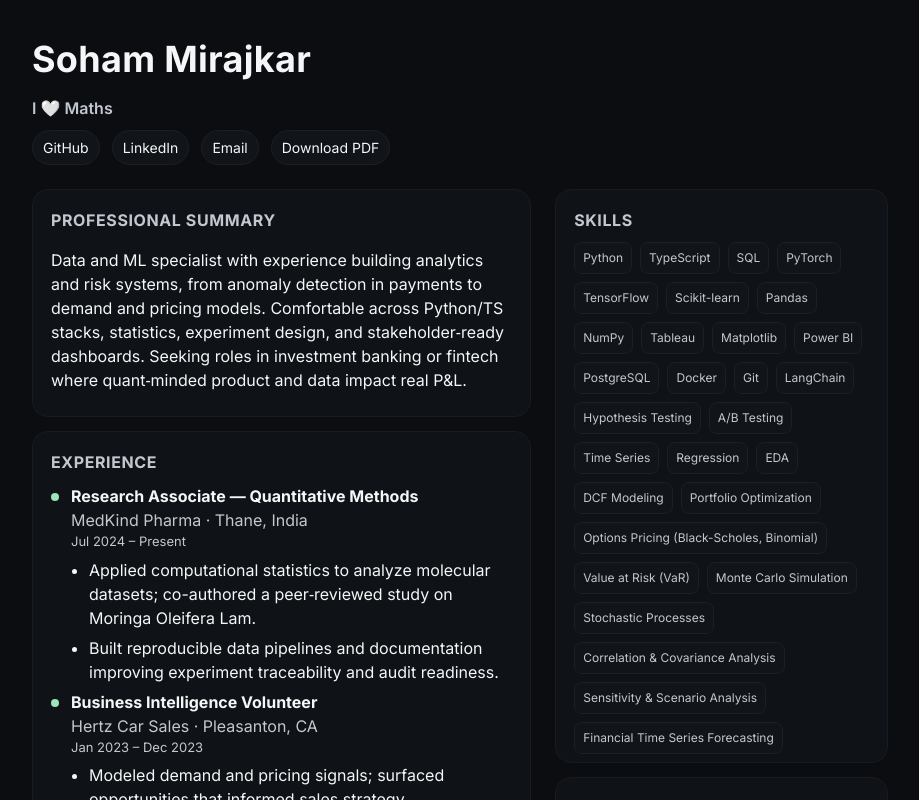
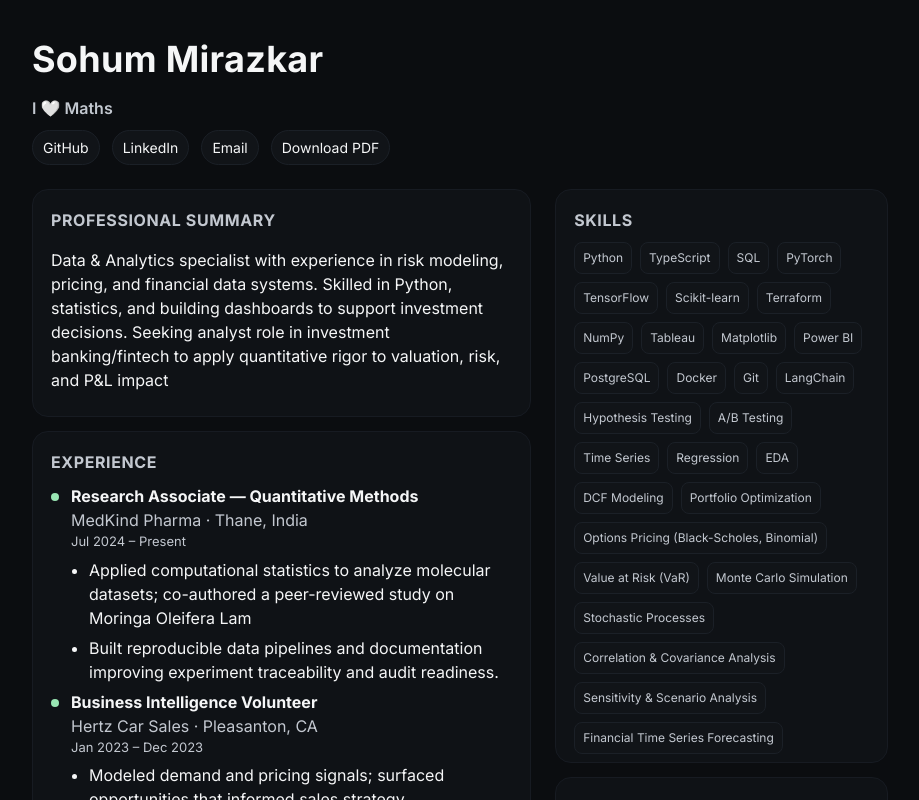
Before and after one commit to sohammirajkar/SohumMirazkar_Resume, a React (Vite) app: page / in a window 1280 px wide. Shown: the top 800 px of the page, without its empty margins (180-1099 px from the left). Built offline with nearby package versions, Linux system fonts and the light colour scheme.

Commit message:
Resolve conflicts - keep local version

```diff
--- a/src/resume/App.tsx
+++ b/src/resume/App.tsx
@@ -27,7 +27,7 @@ const links: Link[] = [
 ]
 
 const skills = [
-  'Python', 'TypeScript', 'SQL', 'PyTorch', 'TensorFlow', 'Scikit-learn', 'Pandas', 'NumPy',
+  'Python', 'TypeScript', 'SQL', 'PyTorch', 'TensorFlow', 'Scikit-learn', 'Terraform', 'NumPy',
   'Tableau', 'Matplotlib', 'Power BI', 'PostgreSQL', 'Docker', 'Git', 'LangChain',
   'Hypothesis Testing', 'A/B Testing', 'Time Series', 'Regression', 'EDA',
   'DCF Modeling', 'Portfolio Optimization', 'Options Pricing (Black-Scholes, Binomial)',
@@ -45,7 +45,7 @@ const experiences: Experience[] = [
     start: 'Jul 2024',
     end: 'Present',
     bullets: [
-      'Applied computational statistics to analyze molecular datasets; co-authored a peer‑reviewed study on Moringa Oleifera Lam.',
+      'Applied computational statistics to analyze molecular datasets; co-authored a peer-reviewed study on Moringa Oleifera Lam',
       'Built reproducible data pipelines and documentation improving experiment traceability and audit readiness.'
     ]
   },
@@ -194,7 +194,7 @@ export default function App() {
   return (
     <div className="container">
       <header className="header">
-        <div className="name">Soham Mirajkar</div>
+        <div className="name">Sohum Mirazkar</div>
         <div className="title">I 🤍 Maths</div>
         <div className="toplinks">
           {links.map(l => <a key={l.href} className="pill" href={l.href} target="_blank" rel="noreferrer">{l.label}</a>)}
@@ -206,9 +206,7 @@ export default function App() {
           <section className="card">
             <h2>Professional Summary</h2>
             <p>
-              Data and ML specialist with experience building analytics and risk systems, from anomaly detection in payments to
-              demand and pricing models. Comfortable across Python/TS stacks, statistics, experiment design, and stakeholder‑ready
-              dashboards. Seeking roles in investment banking or fintech where quant‑minded product and data impact real P&L.
+              Data & Analytics specialist with experience in risk modeling, pricing, and financial data systems. Skilled in Python, statistics, and building dashboards to support investment decisions. Seeking analyst role in investment banking/fintech to apply quantitative rigor to valuation, risk, and P&L impact
             </p>
           </section>
 
```
